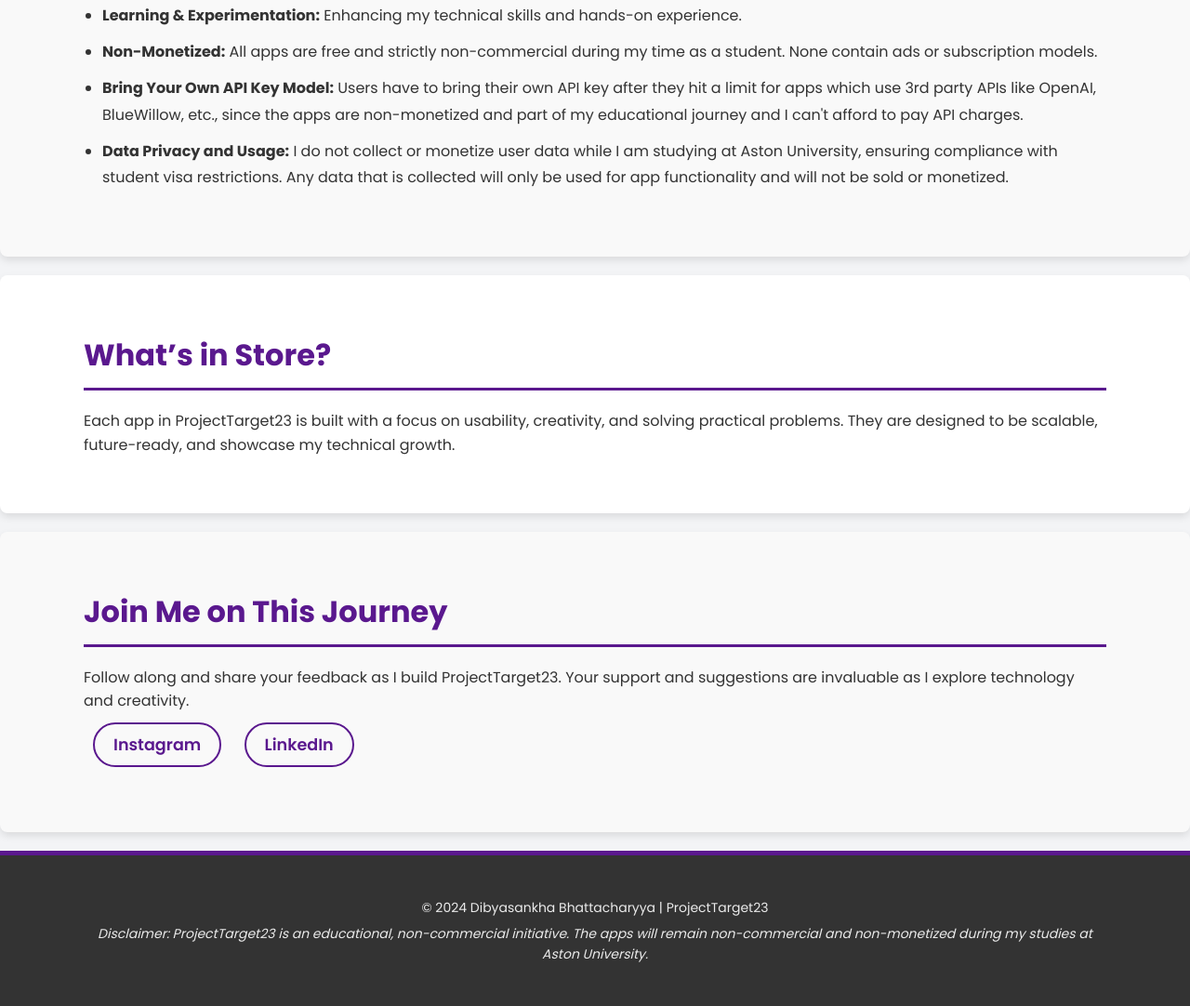
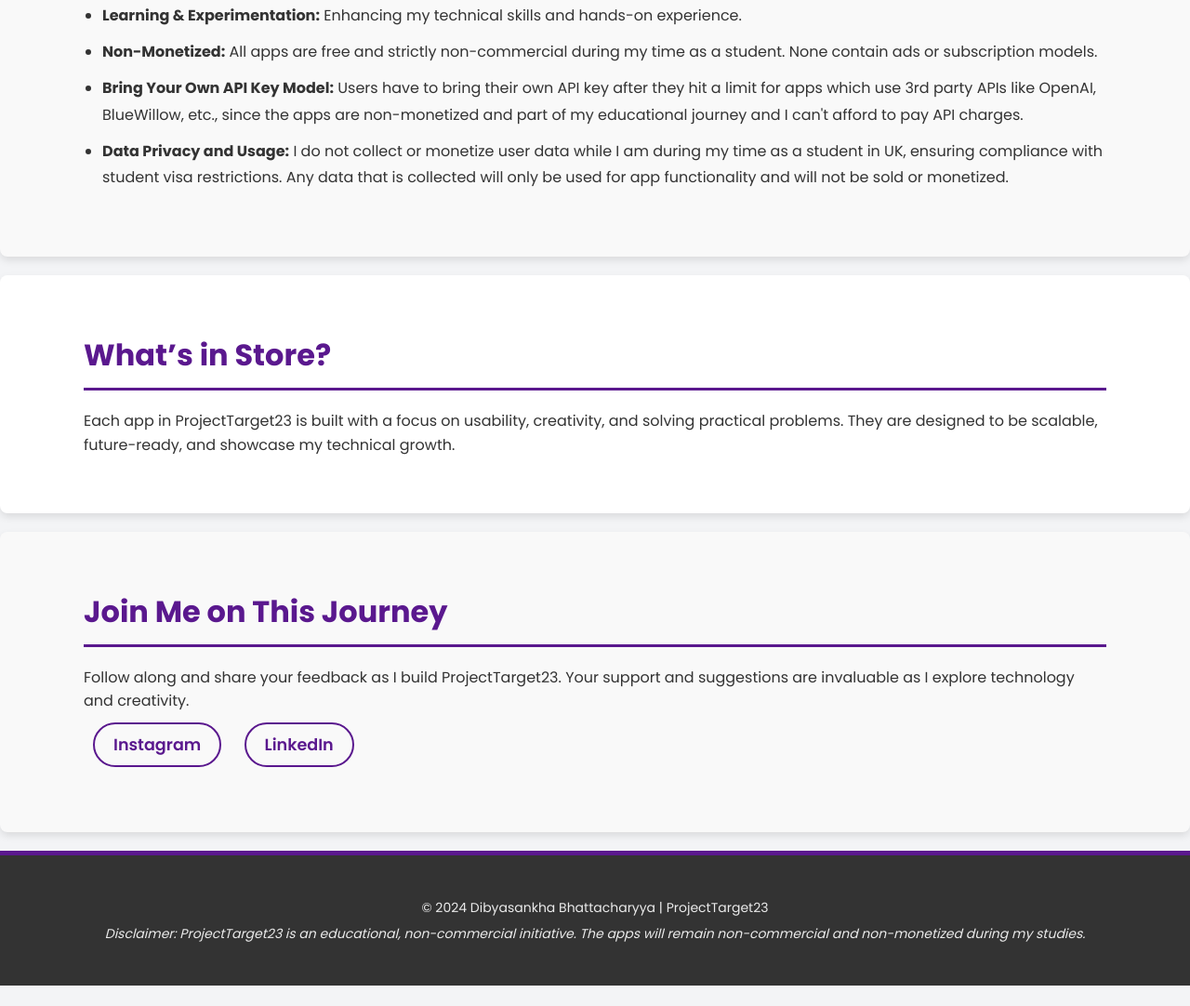
Before and after one commit to fightknight22/ProjectTarget23, a plain HTML site: page index.html in a window 1280 px wide. Shown: the part 826-1908 px from the top of the page at 93% size. After the commit the page ends 1886 px from the top, so only its background shows below. Drawn offline with Linux system fonts and the light colour scheme.

Commit message:
Update index.html

```diff
--- a/index.html
+++ b/index.html
@@ -36,7 +36,7 @@
                 <li><strong>Learning & Experimentation:</strong> Enhancing my technical skills and hands-on experience.</li>
                 <li><strong>Non-Monetized:</strong> All apps are free and strictly non-commercial during my time as a student. None contain ads or subscription models.</li>
                 <li><strong>Bring Your Own API Key Model:</strong> Users have to bring their own API key after they hit a limit for apps which use 3rd party APIs like OpenAI, BlueWillow, etc., since the apps are non-monetized and part of my educational journey and I can't afford to pay API charges.</li>
-                <li><strong>Data Privacy and Usage:</strong>  I do not collect or monetize user data while I am studying at Aston University, ensuring compliance with student visa restrictions. Any data that is collected will only be used for app functionality and will not be sold or monetized.
+                <li><strong>Data Privacy and Usage:</strong>  I do not collect or monetize user data while I am during my time as a student in UK, ensuring compliance with student visa restrictions. Any data that is collected will only be used for app functionality and will not be sold or monetized.
         </div>
     </section>
 
@@ -70,7 +70,7 @@
     <footer>
         <div class="container">
             <p>&copy; 2024 Dibyasankha Bhattacharyya | ProjectTarget23</p>
-            <p><em>Disclaimer: ProjectTarget23 is an educational, non-commercial initiative. The apps will remain non-commercial and non-monetized during my studies at Aston University.</em></p>
+            <p><em>Disclaimer: ProjectTarget23 is an educational, non-commercial initiative. The apps will remain non-commercial and non-monetized during my studies.</em></p>
         </div>
     </footer>
 </body>
```
